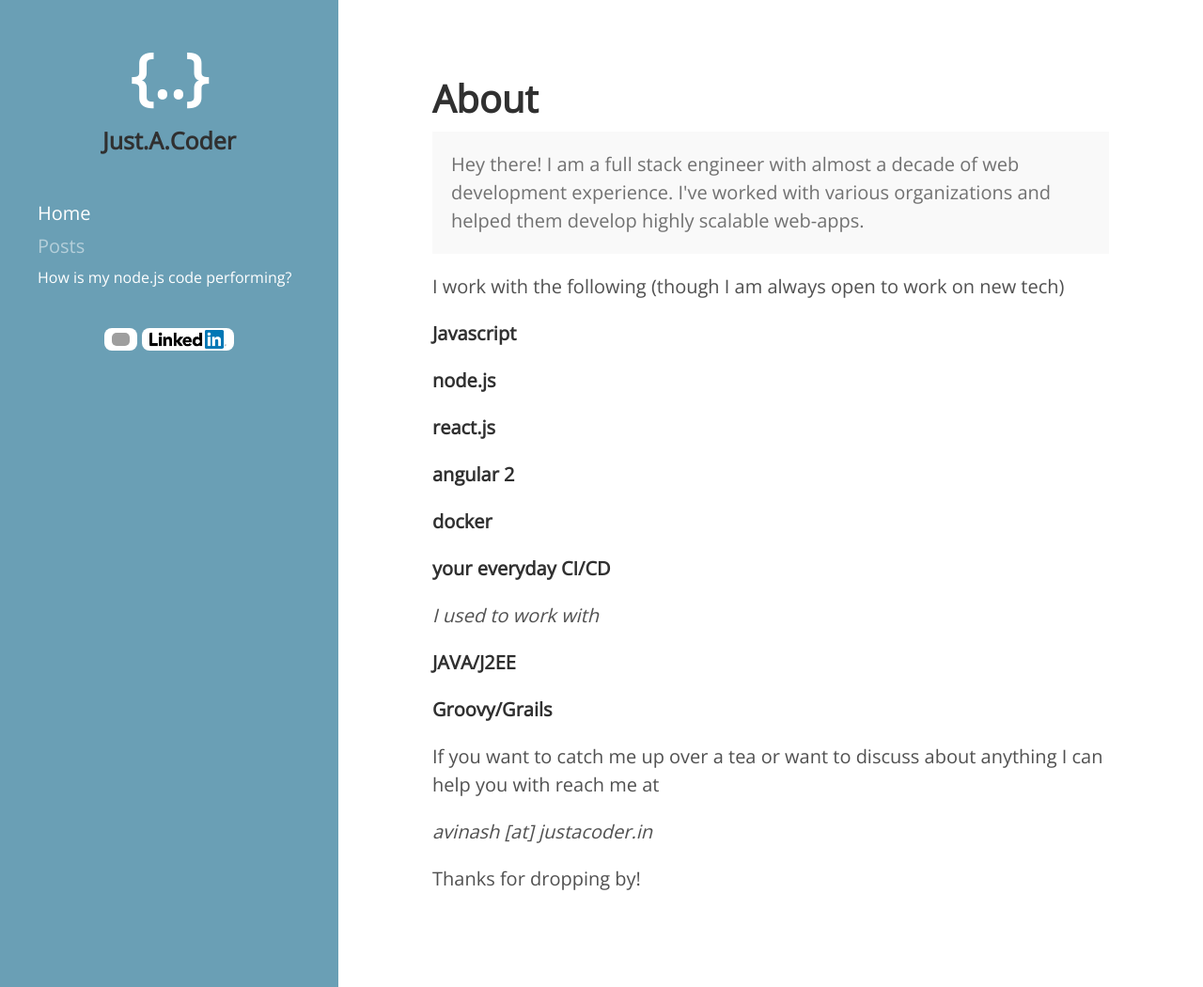
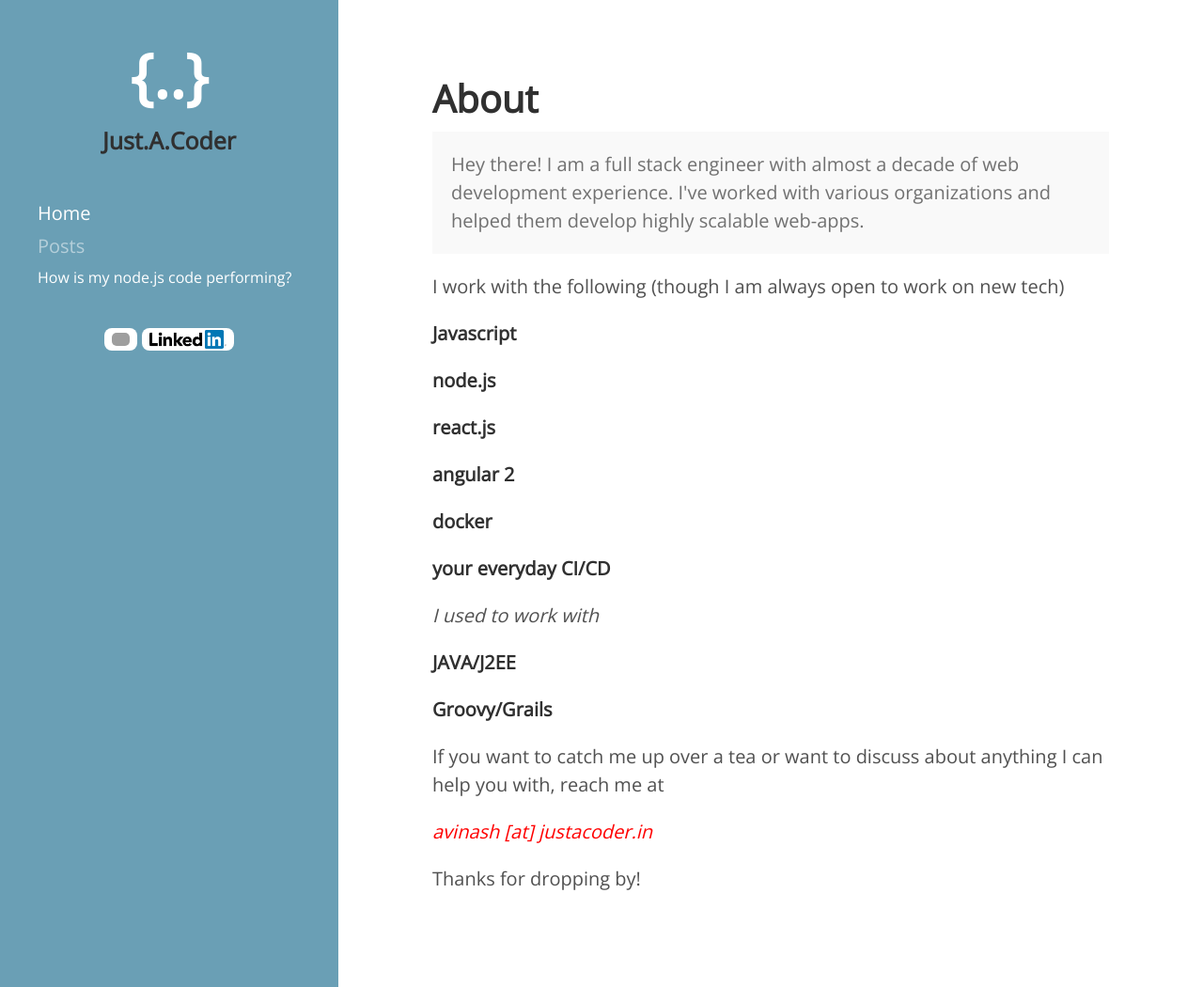
Before and after one commit to avin45h/avin45h.github.io, a Jekyll site: the page built from index.html, in a window 1280 px wide and 1050 px high. Shown: the whole window at 94% size. Built offline with Jekyll 4.4.1, drawn with Linux system fonts in a browser that asks for light colours; Markdown is read by kramdown in place of the engine named in the settings; the list of posts is cut into pages by our own code; grey boxes are pictures that could not be loaded.

Commit message:
CSS changes

```diff
--- a/index.html
+++ b/index.html
@@ -30,8 +30,8 @@ title: About
 
 <p><strong>Groovy/Grails</strong></p>
 
-<p>If you want to catch me up over a tea or want to discuss about anything I can help you with reach me at</p>
+<p>If you want to catch me up over a tea or want to discuss about anything I can help you with, reach me at</p>
 
-<p><em>avinash [at] justacoder.in</em></p>
+<p><em class="my-email">avinash [at] justacoder.in</em></p>
 
 <p>Thanks for dropping by!</p>
--- a/public/css/hyde.css
+++ b/public/css/hyde.css
@@ -295,3 +295,7 @@ img.its-me-mario {
 a.post-listing {
   font-size: .8em;
 }
+
+em.my-email {
+  color: red
+}
```
